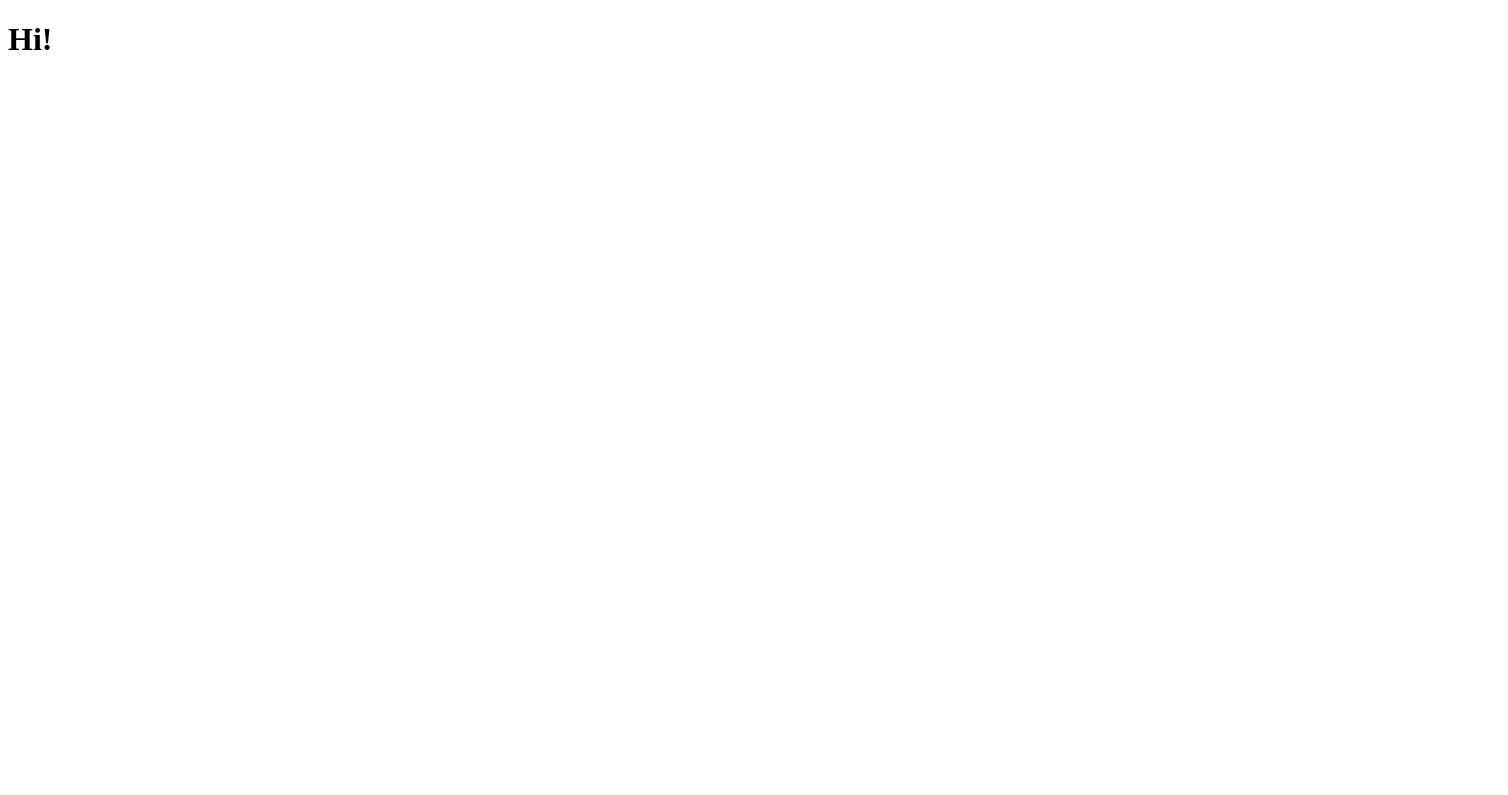
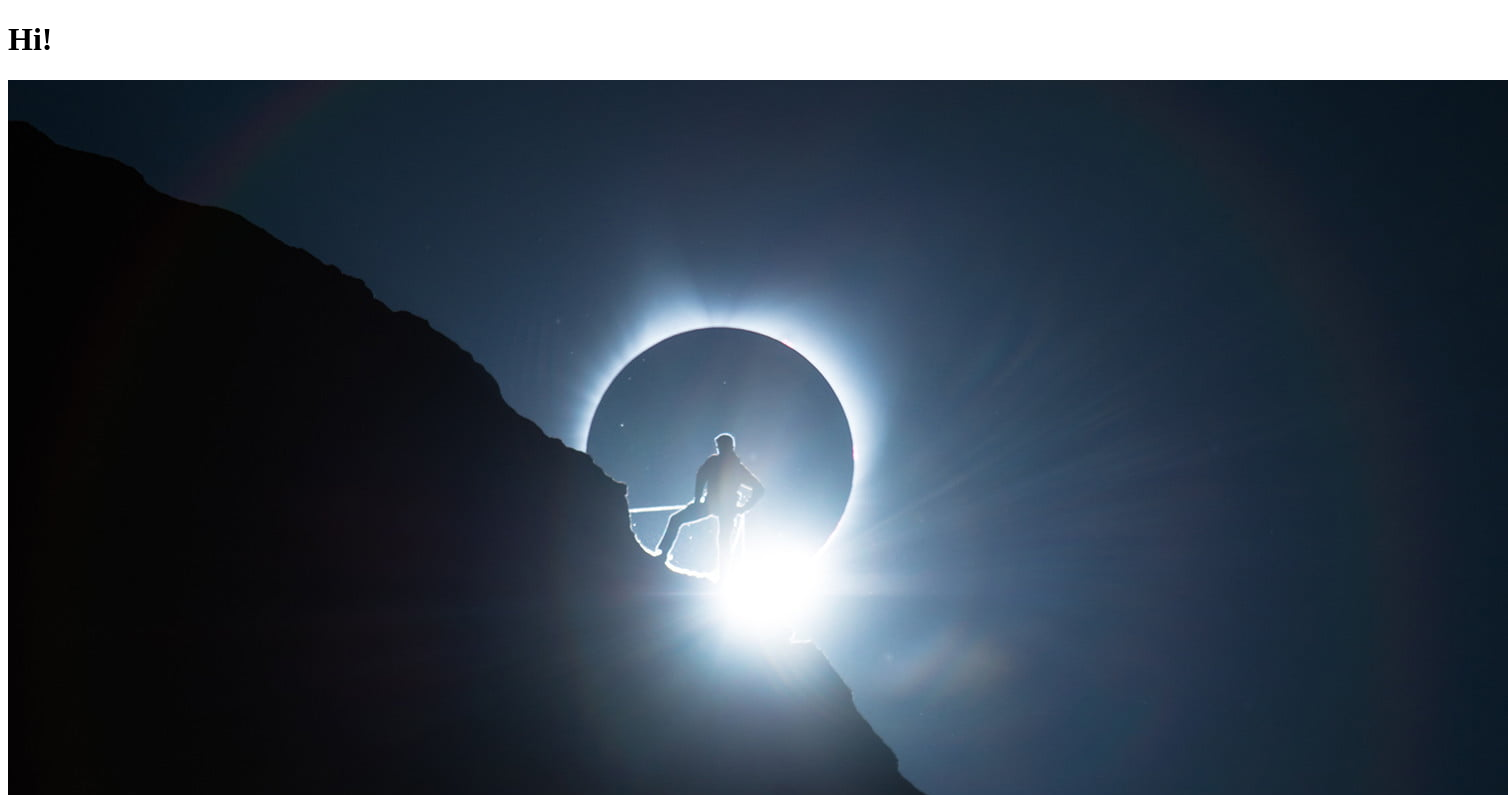
Before and after one commit to MartynukVlad/homerwork1, a plain HTML site: page index.html in a window 1280 px wide. Shown: the top 795 px of the page, 1508 px wide, since content can reach past the window. Drawn offline with Linux system fonts and the light colour scheme; the site is published under a folder, as on GitHub Pages, so addresses that start at the root find nothing.

Commit message:
new progect

```diff
--- a/index.html
+++ b/index.html
@@ -8,7 +8,7 @@
 </head>
 <body>
     <h1>Hi!</h1>
-    <img src="/photo.jpg" alt="">
+    <img src="photo.jpg" alt="">
 
 
 </body>
```
